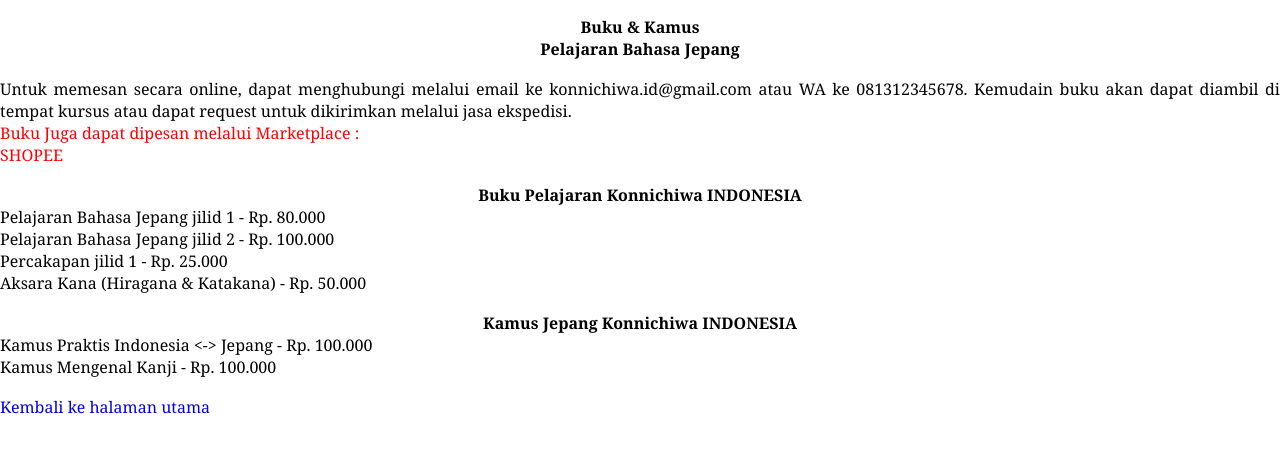
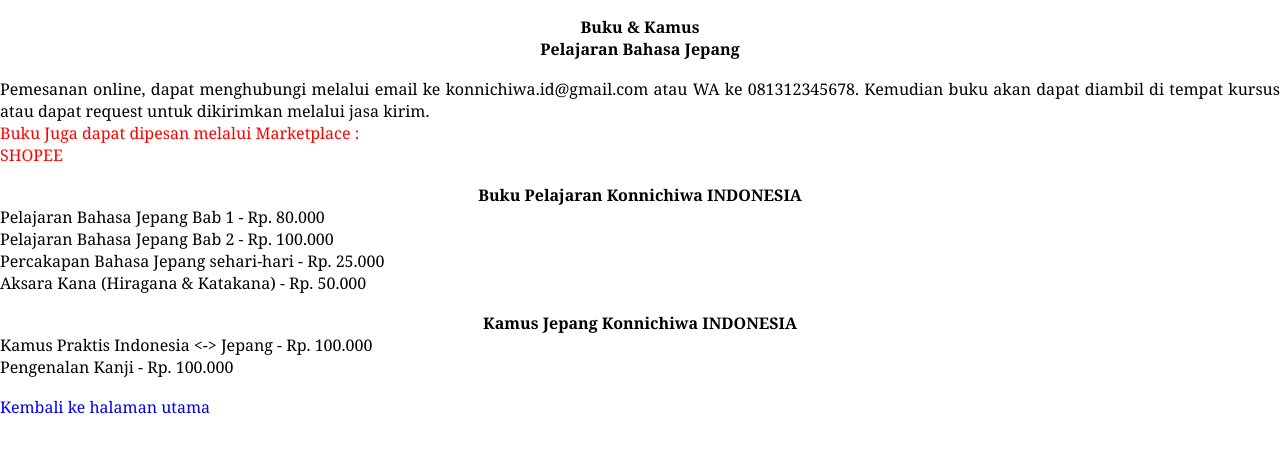
Before and after one commit to h3ngk1/web_develop, a plain HTML site: page buku.html in a window 1280 px wide. Shown: the part 138-590 px from the top of the page. Drawn offline with Linux system fonts and the light colour scheme; files that its build step writes are made by us from their sources; files whose address does not match are found by name.

Commit message:
Update buku.html

```diff
--- a/buku.html
+++ b/buku.html
@@ -27,19 +27,19 @@
         <br>
         <p align="center"> <b>Buku & Kamus</b> </p>
         <p align="center"> <b>Pelajaran Bahasa Jepang</b> </p><br>
-        <p align="justify"> Untuk memesan secara online, dapat menghubungi melalui email ke konnichiwa.id@gmail.com atau WA ke 081312345678. Kemudain buku akan dapat diambil di tempat kursus atau dapat request untuk dikirimkan melalui jasa ekspedisi.</p>
+        <p align="justify"> Pemesanan online, dapat menghubungi melalui email ke konnichiwa.id@gmail.com atau WA ke 081312345678. Kemudian buku akan dapat diambil di tempat kursus atau dapat request untuk dikirimkan melalui jasa kirim.</p>
         <p><u>Buku Juga dapat dipesan melalui Marketplace : </u></p>
         <ol color="red"><a href="https://www.shopee.com">SHOPEE</a></ol>
         <br>
         <p align="center"><b>Buku Pelajaran Konnichiwa INDONESIA</b></p>
-        <p>Pelajaran Bahasa Jepang jilid 1 - Rp. 80.000</p>
-        <p>Pelajaran Bahasa Jepang jilid 2 - Rp. 100.000</p>
-        <p>Percakapan jilid 1 - Rp. 25.000</p>
+        <p>Pelajaran Bahasa Jepang Bab 1 - Rp. 80.000</p>
+        <p>Pelajaran Bahasa Jepang Bab 2 - Rp. 100.000</p>
+        <p>Percakapan Bahasa Jepang sehari-hari - Rp. 25.000</p>
         <p>Aksara Kana (Hiragana & Katakana) - Rp. 50.000</p>
         <br>
         <p align="center"><b>Kamus Jepang Konnichiwa INDONESIA</b></p>
         <p>Kamus Praktis Indonesia <-> Jepang - Rp. 100.000</p>
-        <p>Kamus Mengenal Kanji - Rp. 100.000</p>
+        <p>Pengenalan Kanji - Rp. 100.000</p>
         <br>
         <p><u><a href="/index.html">Kembali ke halaman utama</a></u></p>
 
```
